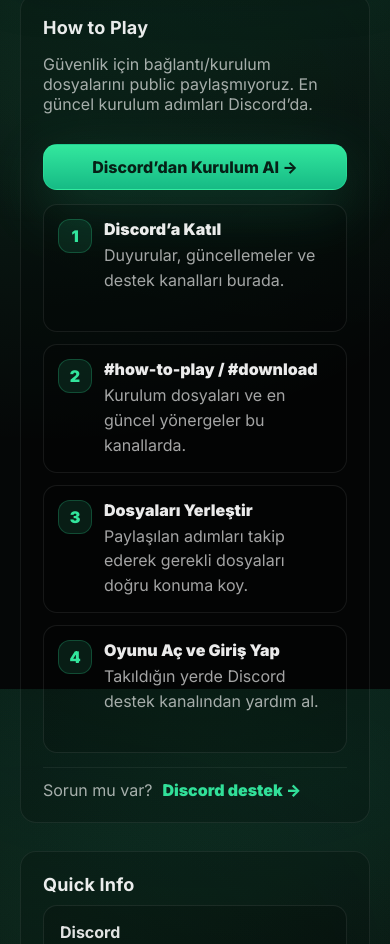
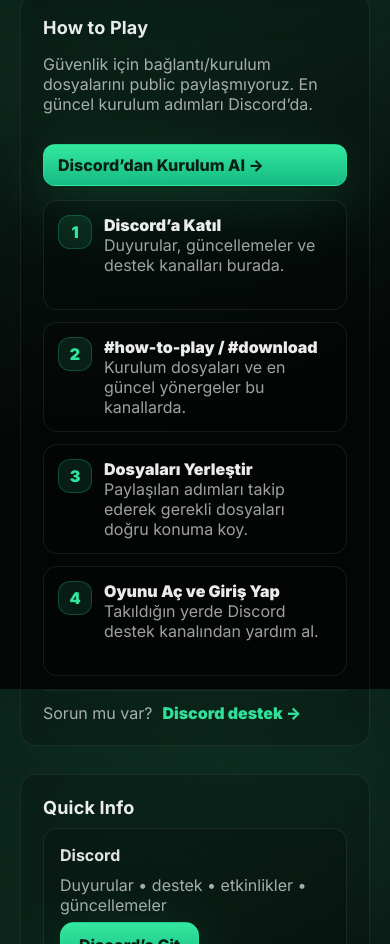
Before and after one commit to YusufArdaKahveci/growpara, a plain HTML site: page index.html in a window 390 px wide. Shown: the part 999-1943 px from the top of the page. Drawn offline with Linux system fonts and the light colour scheme.

Commit message:
Update index.html

```diff
--- a/index.html
+++ b/index.html
@@ -407,7 +407,7 @@
 }
 
 .step-title{ font-weight: 900; }
-.step-desc{ margin-top: 4px; line-height: 1.55; }
+.step-desc{ color: rgba(255,255,255,.62); }
 
 .how-foot{
   display:flex;
@@ -424,7 +424,7 @@
 
 @media (max-width: 980px){
   .how-head{ flex-direction: column; align-items: stretch; }
-  .how-cta{ width: 100%; text-align:center; }
+  .how-cta{ padding: 10px 14px; border-radius: 12px; }
   .how-steps{ grid-template-columns: 1fr; }
 }
   </style>
```
